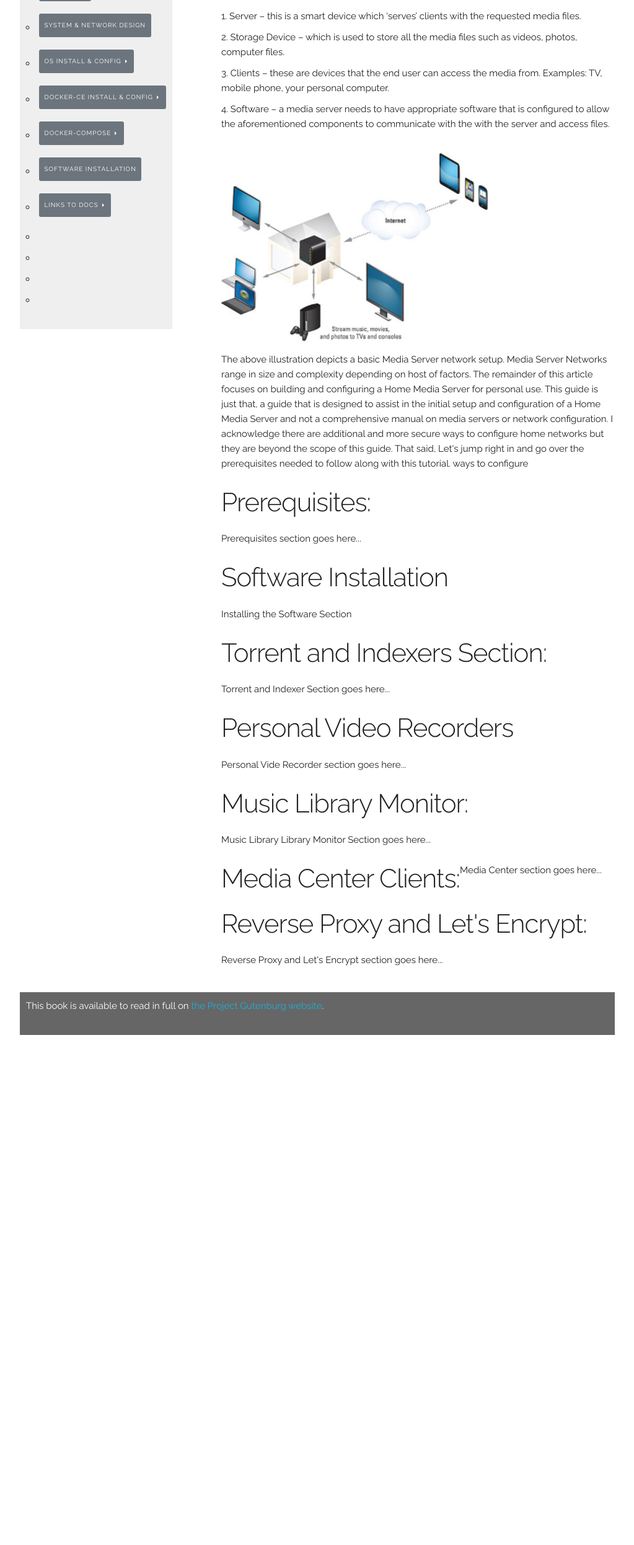
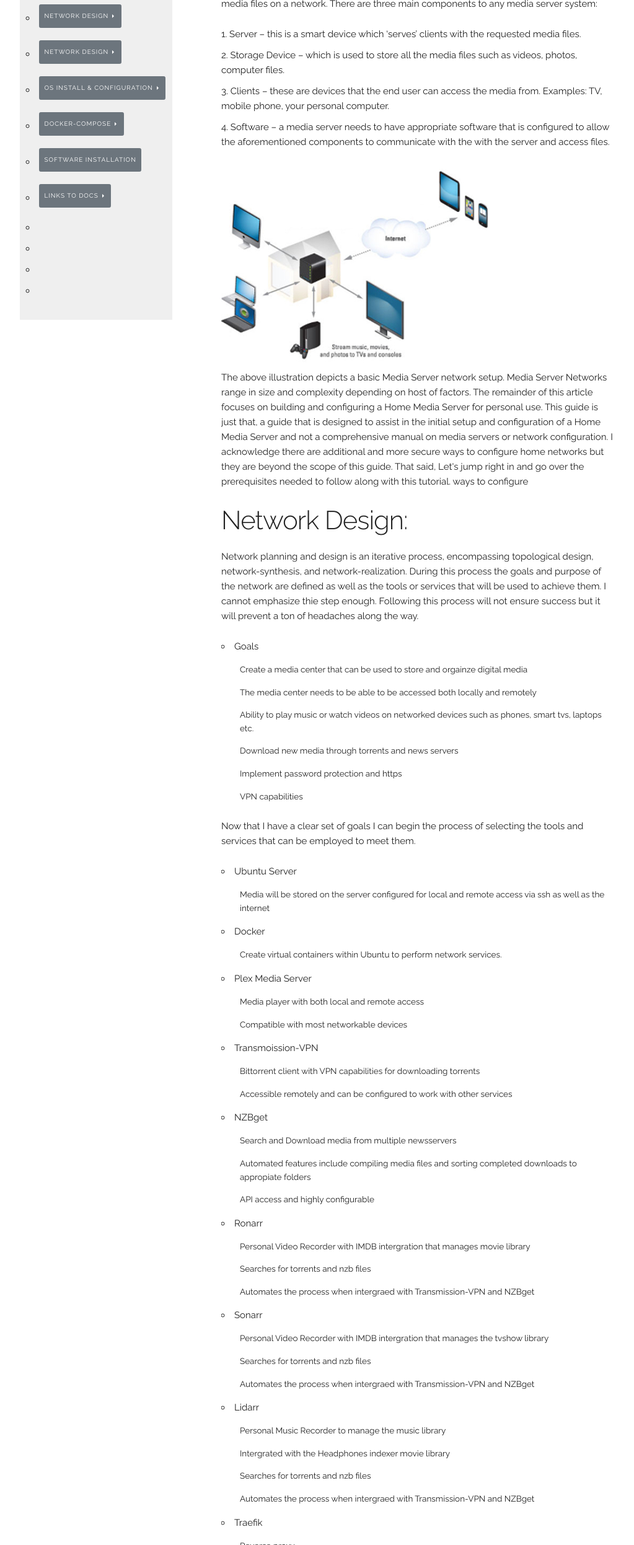
Before and after one commit to jasoncwilley/docker-media-server, a plain HTML site: page index.html in a window 1280 px wide. Shown: the part 307-2800 px from the top of the page at 62% size, without its empty margins (128-1151 px from the left). Before the commit the page ends 2007 px from the top, so only its background shows below. Drawn offline with nearby package versions, Linux system fonts and the light colour scheme.

Commit message:
added network design section to html page

```diff
--- a/index.html
+++ b/index.html
@@ -38,20 +38,27 @@
     .mainheader {
       grid-column: col / span 12;
       grid-row: row ;
-      position:fixed;
-
+      position: sticky;
+      z-index: 3;
     }
 
+    .github-link {
+      padding-bottom: 10px;
+}
     .mainfooter {
       grid-column: col / span 12;
       grid-row: row 3 ;
+      position: sticky;
+      z-index: 3;
+
     }
 
     .content {
       grid-column: col 5 / span 8;
       grid-row: row 2 ;
-      margin-top:160px;
+      margin-top:0px
       overflow-y: hidden;
+
    }
 
     div.content {
@@ -83,13 +90,15 @@
       grid-column: col / span 4;
       grid-row: row 2 ;
       position:fixed;
-      top:200px;
+      top:185px;
+      z-index: 3
     }
 }
    .image {
      padding-left: 50px;
      width: 400px;
      height: 450px;
+
 }
 
 
@@ -102,7 +111,7 @@
 
     <header class="mainheader">
       <h1>The Perfect Stack <span>Comprehensive Guide To Building A Home Media Server</span></h1>
-      <img src="images/GitHub-Mark-32px.png" href="https://github.com/jasoncwilley">
+      <img class="github-link" src="images/GitHub-Mark-32px.png" href="https://github.com/jasoncwilley">
     </header>
 
 
@@ -118,33 +127,42 @@
 
 </li>
 <li>
-<div class="btn-group">
-            <button type="button" class="btn btn-secondary" href="os-install">
-            System & Network Design
-            </button>
-
-</li>
-<li>
 <div class="btn-group dropright">
-            <button type="button" class="btn btn-secondary dropdown-toggle" data-toggle="dropdown" aria-haspopup="true" aria-expanded="false">
-            OS Install & Config
+            <button type="button" class="btn btn-secondary dropdown-toggle"  data-toggle="dropdown" aria-haspopup="true" aria-expanded="false">
+            Network Design
             </button>
 <div class="dropdown-menu">
                 <a class="dropdown-item" href="#os-install">Jump To Section</a>
                   <div class="dropdown-divider"></div>
 
 
-              <a class="dropdown-item" target="_blank"  href="https://ubuntu.com/download/server">Download Ubuntu Server 18.04 LTS</a>
+              <a class="dropdown-item" target="_blank"  href="images/network-design-chart.png">Network Diagram</a>
                 <div class="dropdown-divider"></div>
 </div>
 </div>
 </li>
 <li>
 <div class="btn-group dropright">
+            <button type="button" class="btn btn-secondary dropdown-toggle"  data-toggle="dropdown" aria-haspopup="true" aria-expanded="false">
+            Network Design
+            </button>
+<div class="dropdown-menu">
+                <a class="dropdown-item" href="#os-install">Jump To Section</a>
+                  <div class="dropdown-divider"></div>
+
+
+              <a class="dropdown-item" target="_blank"  href="images/network-design-chart.png">Network Diagram</a>
+                <div class="dropdown-divider"></div>
+</div>
+</div>
+</li>
+
+<li>
+<div class="btn-group dropright">
             <button type="button" class="btn btn-secondary dropdown-toggle" data-toggle="dropdown" aria-haspopup="true" aria-expanded="false">
-          Docker-CE Install & Config </button>
+          OS Install & Configuration </button>
 <div class="dropdown-menu">
-                <a class="dropdown-item" href="#docker-install">Jump To Section</a>
+                <a class="dropdown-item" href="os-install"">Jump To Section</a>
                   <div class="dropdown-divider"></div>
                 <a class="dropdown-item" href="https://docs.docker.com/install/linux/docker-ce/ubuntu/#prerequisites">Docker-CE Docs</a>
                   <div class="dropdown-divider"></div>
@@ -231,11 +249,68 @@
 
 
 
-        <h2>Prerequisites:</h2>
+        <h2 id="network-design" >Network Design:</h2>
 <p>
-Prerequisites section goes here...
+Network planning and design is an iterative process, encompassing topological design, network-synthesis, and network-realization.
+During this process the goals and purpose of the network are defined as well as the tools or services that will be used to achieve them.  I cannot
+emphasize thie step enough.  Following this process will not ensure success but it will prevent a ton of headaches along the way.
+</p>
+<ul>
+<li>Goals</li>
+<ul>Create a media center that can be used to store and orgainze digital media</ul>
+<ul>The media center needs to be able to be accessed  both locally and remotely</ul>
+<ul>Ability to play music or watch videos on networked devices such as phones, smart tvs, laptops etc.</ul>
+<ul>Download new media through torrents and news servers</ul>
+<ul>Implement password protection and https</ul>
+<ul>VPN capabilities</ul>
+</ul>
+<p>Now that I have a clear set of goals I can begin the process of selecting the tools and services that can be
+employed to meet them.
+<ul>
+<li>Ubuntu Server</li>
+<ul>Media will be stored on the server configured for local and remote access via ssh as well as the internet</ul>
+<li>Docker</li>
+<ul>Create virtual containers within Ubuntu to perform network services.</ul>
+<li>Plex Media Server</li>
+<ul>Media player with both local and remote access</ul>
+<ul>Compatible with most networkable devices </ul>
+<li>Transmoission-VPN</li>
+<ul>Bittorrent client with VPN capabilities for downloading torrents</ul>
+<ul>Accessible remotely and can be configured to work with other services</ul>
+</li>
+<li>NZBget</li>
+<ul>Search and Download media from multiple newsservers</ul>
+<ul>Automated features include compiling media files and sorting completed downloads to appropiate folders</ul>
+<ul>API access and highly configurable</ul>
+</li>
+<li>Ronarr</li>
+<ul>Personal Video Recorder with IMDB intergration that manages movie library</ul>
+<ul>Searches for torrents and nzb files</ul>
+<ul>Automates the process when intergraed with Transmission-VPN and NZBget</ul>
+</li>
+<li>Sonarr</li>
+<ul>Personal Video Recorder with IMDB intergration that manages the tvshow  library</ul>
+<ul>Searches for torrents and nzb files</ul>
+<ul>Automates the process when intergraed with Transmission-VPN and NZBget</ul>
+</li>
+<li>Lidarr</li>
+<ul>Personal Music Recorder to manage the music library</ul>
+<ul>Intergrated with the Headphones indexer movie library</ul>
+<ul>Searches for torrents and nzb files</ul>
+<ul>Automates the process when intergraed with Transmission-VPN and NZBget</ul>
+</li>
+<li>Traefik</li>
+<ul>Reverse proxy</ul>
+<ul>Configured to work with Let's Encrypt so services can be accessed securely through https</ul>
+</li>
+</ul>
+<p>
+These services are all highly configurable and can be intergrated to automate much of the searching, downloading and file sorting processes that can be very time consuming.
+Take a look at the networking diagram below for a graphical depiction of the network.  Properly defining my goals and identifying the services needed to achieve those goals will save time and reduce the potential problems that I face as I complete this project.  The network diagram below is
+a graphical depiction of the network and services.
 </p>
 
+<img src="images/network-design-chart.png" alt="Network Design Chart" height="500px" width="600px">
 <div id="software">
     <h2>Software Installation</h2>
 <p>Installing the Software Section</p>
```
